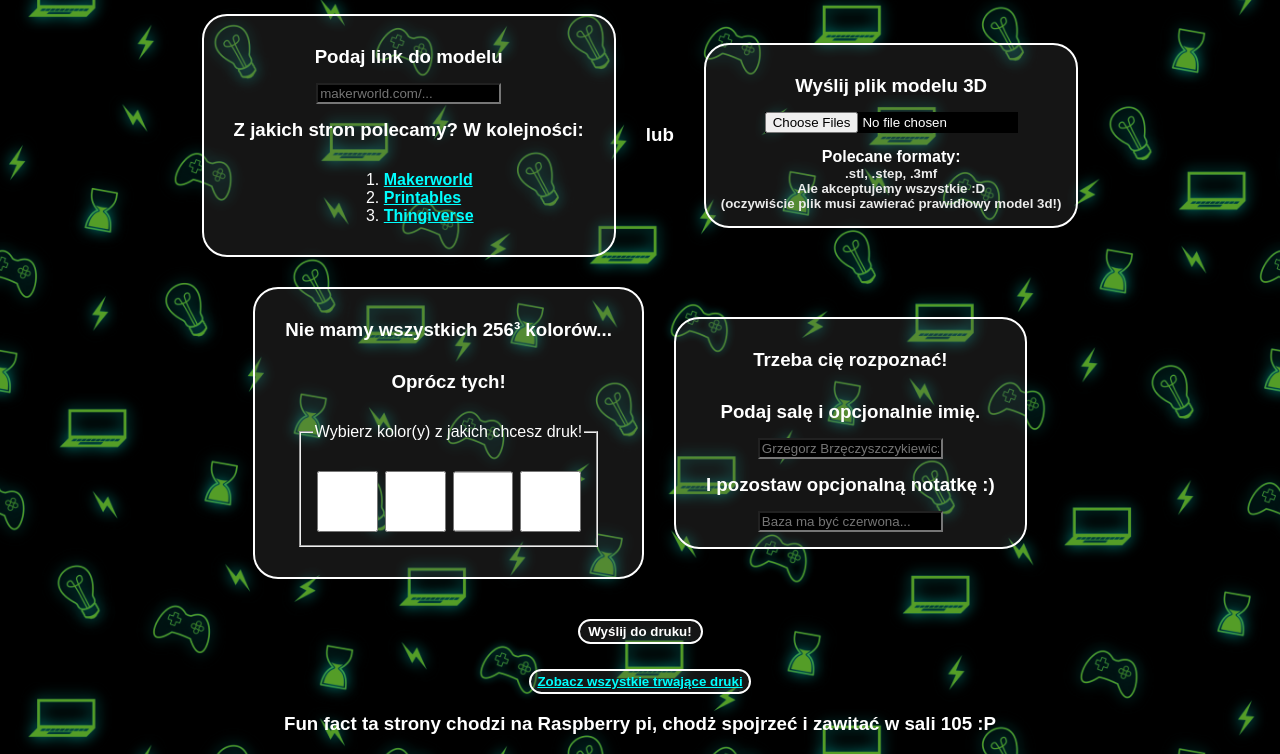
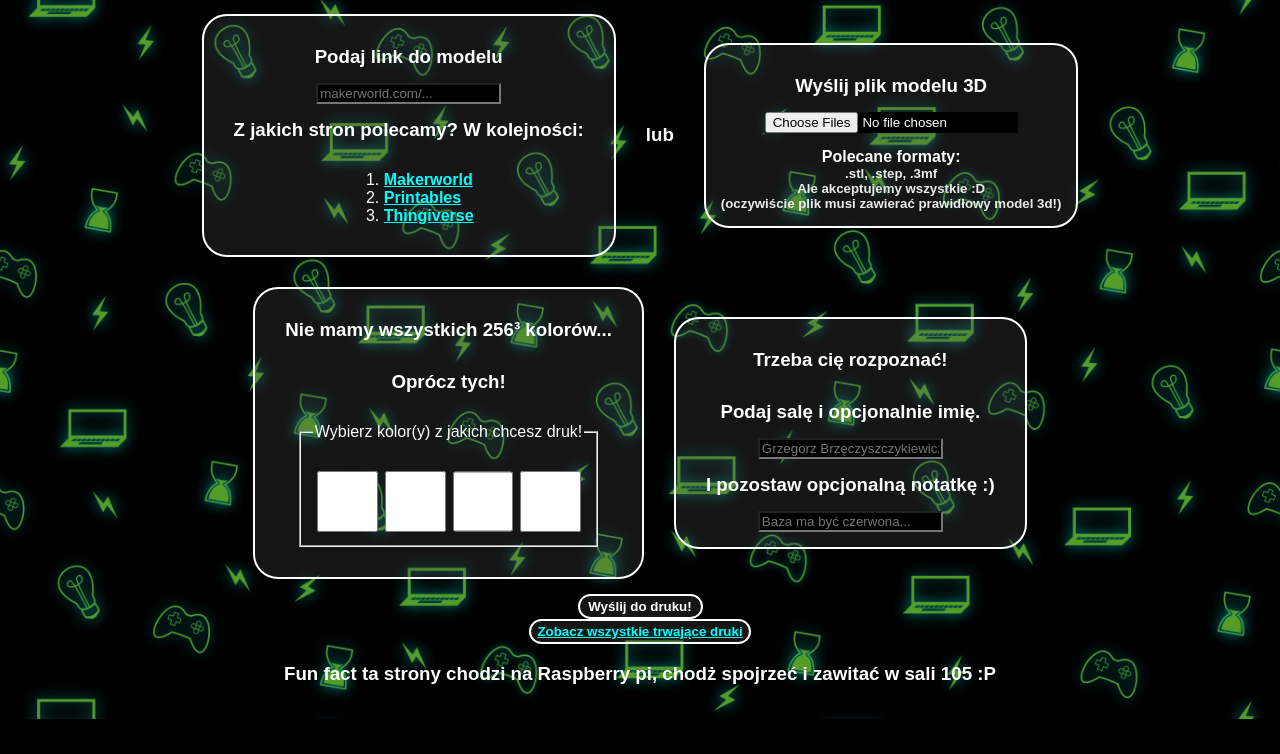
Before and after one commit to Verbosal/PrintForm, a PHP site: page / in a window 1280 px wide. Shown: the part 81-835 px from the top of the page. After the commit the page ends 800 px from the top, so only its background shows below. Run offline with PHP 8.4, Linux system fonts and the light colour scheme.

Commit message:
Update style.css

```diff
--- a/style.css
+++ b/style.css
@@ -58,7 +58,7 @@ body * {
     justify-content:center;
 }
 
-input, button {
+input {
     margin-top: 25px;
 }
 
```
